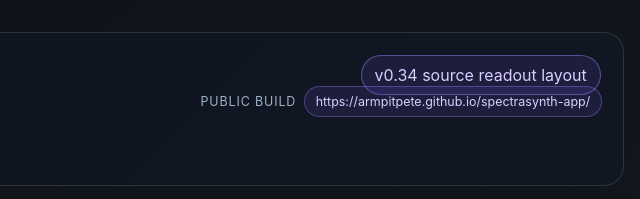
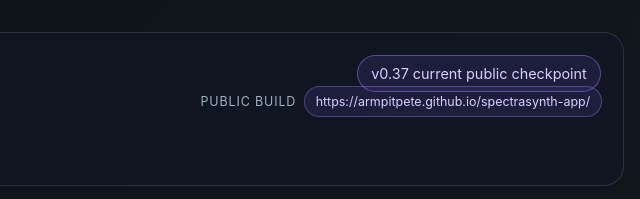
Before and after one commit to armpitpete/spectrasynth-app, a website built with Vite: page index.html in a window 1280 px wide. Shown: the top 199 px of the page, 640-1280 px from the left. Built offline with nearby package versions, Linux system fonts and the light colour scheme.

Commit message:
Issue #59: update visible version pill

```diff
--- a/src/styles.css
+++ b/src/styles.css
@@ -130,7 +130,13 @@ h2 {
   padding: 0.55rem 0.8rem;
   background: rgba(125, 81, 255, 0.12);
   color: #d9ceff;
+  font-size: 0;
   white-space: nowrap;
+}
+
+.version-pill::after {
+  content: "v0.37 current public checkpoint";
+  font-size: 0.9rem;
 }
 
 .control-grid {
```
